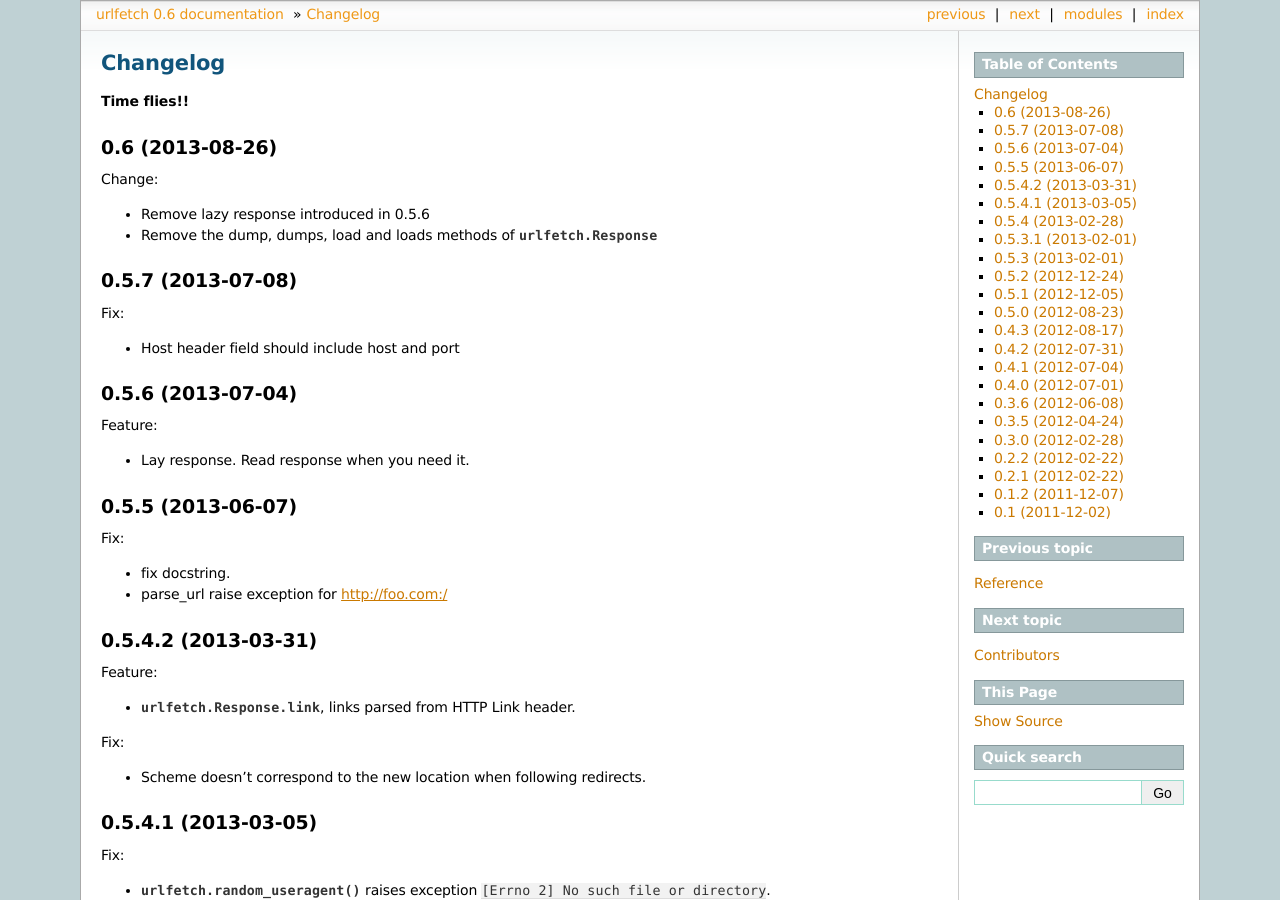
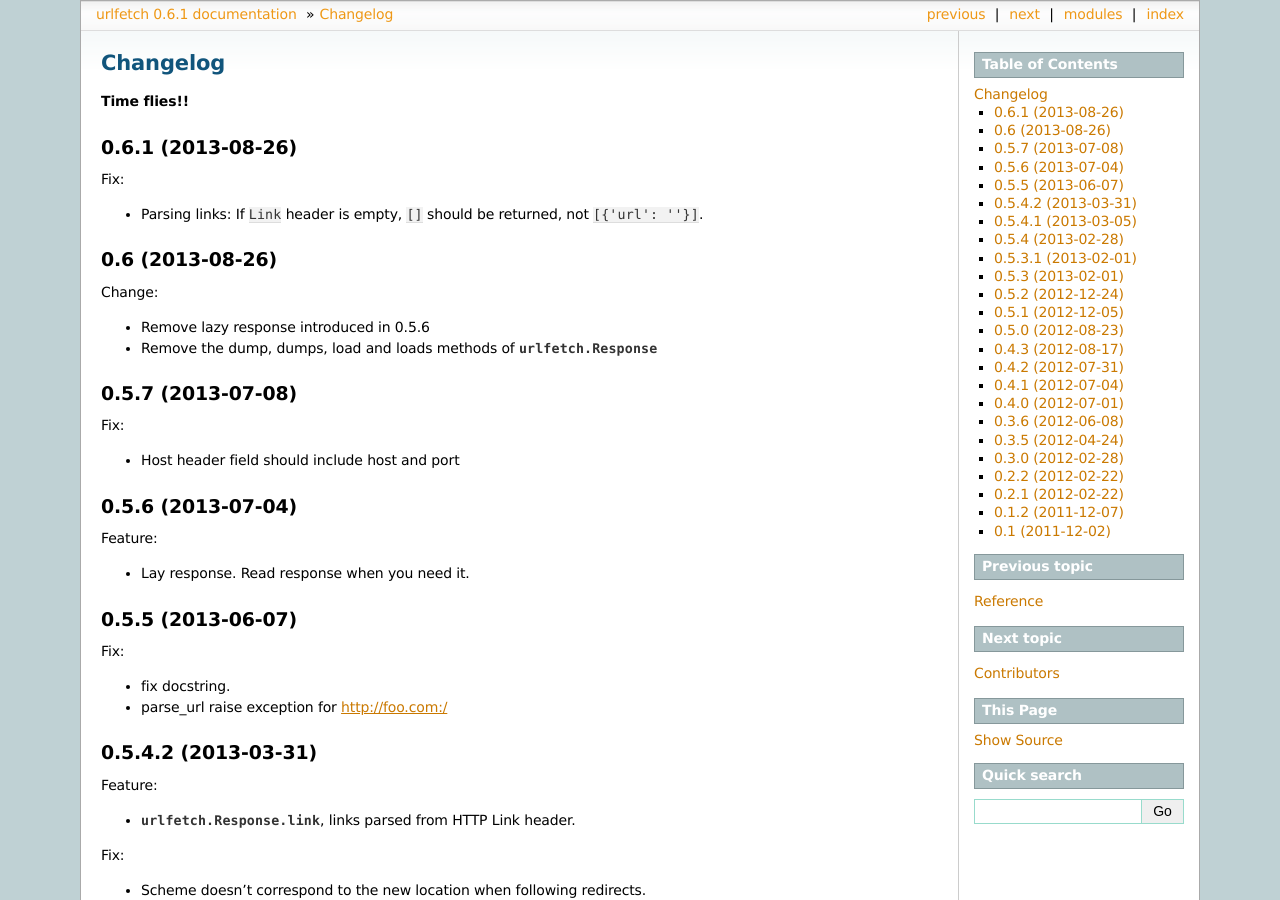
Before and after one commit to ifduyue/urlfetch, a Sphinx documentation site: the page built from doc/changelog.rst, in a window 1280 px wide and 900 px high. Built offline with Sphinx 7.4.7, drawn with Linux system fonts in a browser that asks for light colours; some of the changed text lies outside the part shown.

Commit message:
bump to 0.6.1

```diff
--- a/doc/changelog.rst
+++ b/doc/changelog.rst
@@ -2,6 +2,13 @@ Changelog
 ===========
 
 **Time flies!!**
+
+0.6.1 (2013-08-26)
+++++++++++++++++++++
+
+Fix:
+
+* Parsing links: If ``Link`` header is empty, ``[]`` should be returned, not ``[{'url': ''}]``.
 
 0.6   (2013-08-26)
 ++++++++++++++++++++
--- a/urlfetch.py
+++ b/urlfetch.py
@@ -10,7 +10,7 @@ An easy to use HTTP client based on httplib.
 :license: BSD 2-clause License, see LICENSE for more details.
 '''
 
-__version__ = '0.6'
+__version__ = '0.6.1'
 __author__ = 'Yue Du <ifduyue@gmail.com>'
 __url__ = 'https://github.com/ifduyue/urlfetch'
 __license__ = 'BSD 2-Clause License'
```
